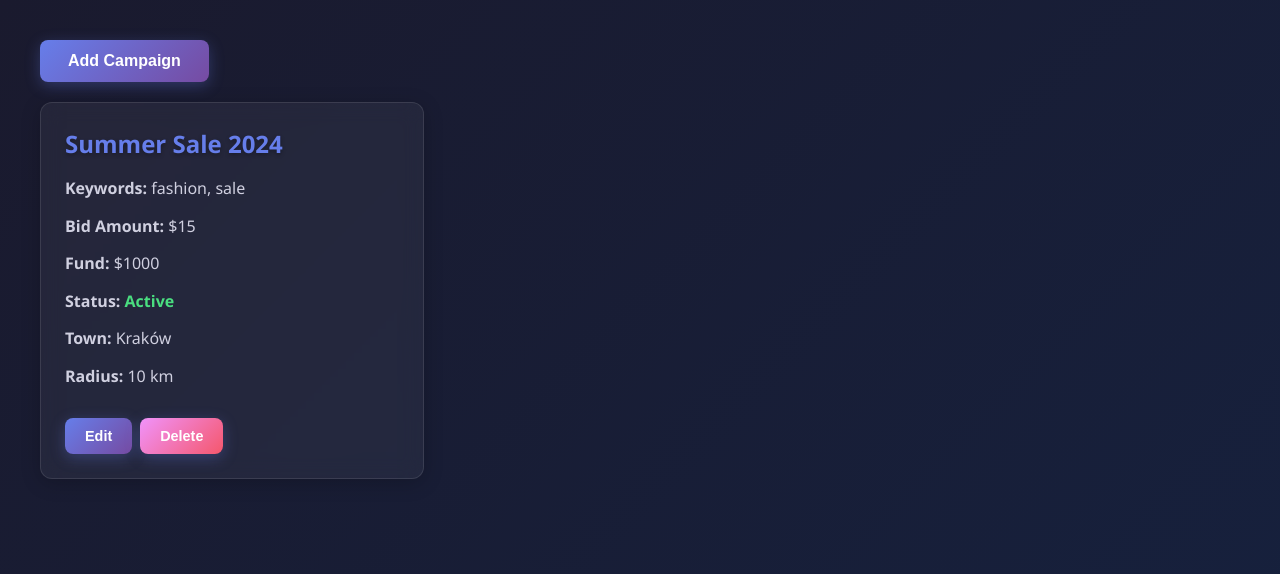
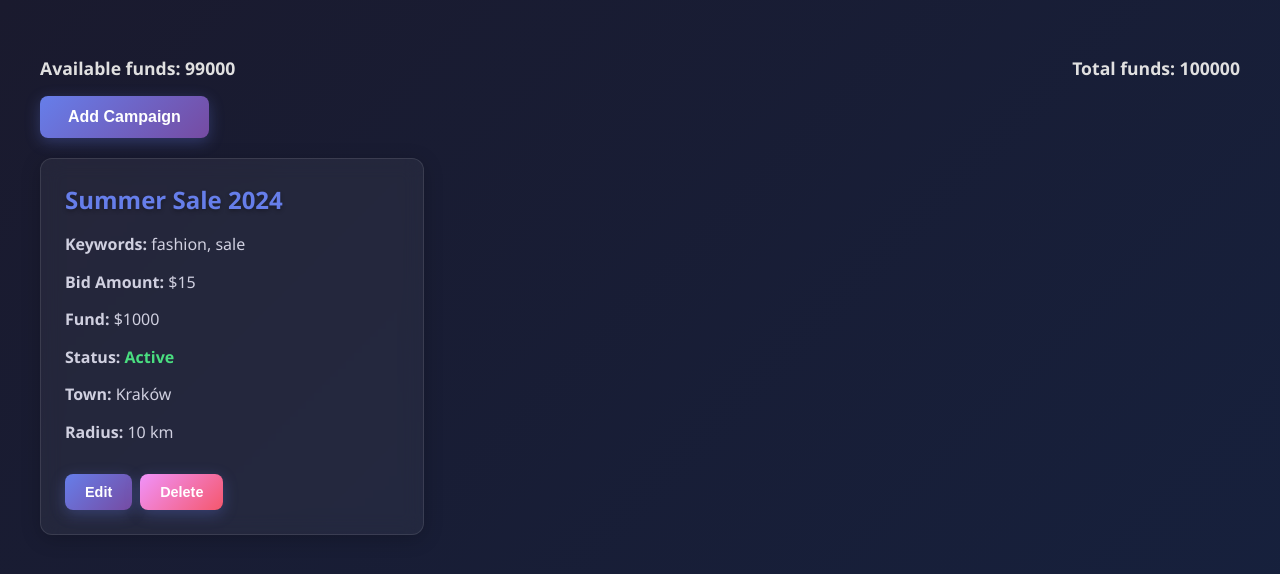
Before and after one commit to marcin-debowski/Campaign, a React (Vite) app: page / in a window 1280 px wide. Shown: the top 574 px of the page. Built offline with nearby package versions, Linux system fonts and the light colour scheme.

Commit message:
add-TopMenu

```diff
--- a/src/App.css
+++ b/src/App.css
@@ -65,3 +65,12 @@
   margin-bottom: 0.5rem;
   margin-top: -0.5rem;
 }
+
+.top-menu {
+  display: flex;
+  justify-content: space-between;
+  align-items: center;
+  padding: 1rem 0;
+  font-weight: 600;
+  font-size: 1.1rem;
+}
--- /dev/null
+++ b/src/components/TopMenu.tsx
@@ -0,0 +1,29 @@
+import type { Campaign } from "../type";
+import { INITIAL_BALANCE } from "../data/mockData";
+import { useEffect, useState } from "react";
+interface TopMenuProps {
+  campaigns: Campaign[];
+}
+
+const TopMenu = ({ campaigns }: TopMenuProps) => {
+  const totalFunds = INITIAL_BALANCE;
+  const [availableFunds, setAvailableFunds] = useState(totalFunds);
+  useEffect(() => {
+    const activeFunds = campaigns.filter((c) => c.status).reduce((sum, c) => sum + c.fund, 0);
+    const availableFunds = totalFunds - activeFunds;
+    setAvailableFunds(availableFunds);
+  }, [campaigns]);
+
+  return (
+    <div className='top-menu'>
+      <span>
+        Available funds: <strong>{availableFunds}</strong>
+      </span>
+      <span>
+        Total funds: <strong>{totalFunds}</strong>
+      </span>
+    </div>
+  );
+};
+
+export default TopMenu;
--- a/src/data/mockData.ts
+++ b/src/data/mockData.ts
@@ -37,4 +37,4 @@ export const INITIAL_CAMPAIGNS: Campaign[] = [
   },
 ];
 
-export const INITIAL_BALANCE = 10000;
+export const INITIAL_BALANCE = 100000;
--- a/src/pages/Home.tsx
+++ b/src/pages/Home.tsx
@@ -3,6 +3,7 @@ import CampaignCard from "../components/CampaignCard";
 import CampaignForm from "../components/CampaignForm";
 import { INITIAL_CAMPAIGNS } from "../data/mockData";
 import type { Campaign, CampaignFormData } from "../type";
+import TopMenu from "../components/TopMenu";
 const Home = () => {
   const [campaigns, setCampaigns] = useState<Campaign[]>(INITIAL_CAMPAIGNS);
   const [editingId, setEditingId] = useState<number | null>(null);
@@ -77,6 +78,7 @@ const Home = () => {
   return (
     <div className='main'>
       <div>
+        <TopMenu campaigns={campaigns} />
         <button onClick={() => setShowForm(!showForm)}>Add Campaign</button>
         {showForm && (
           <CampaignForm
```
